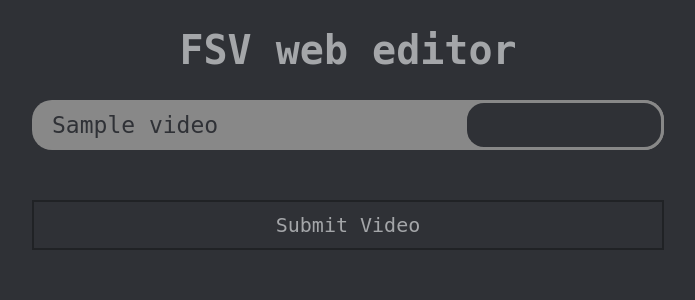
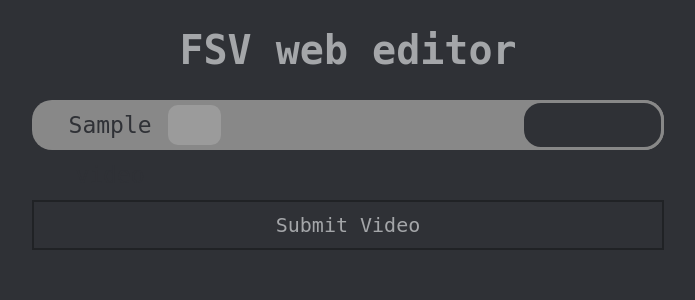
Before and after one commit to VoktexYT/FastShortVideoEditor, a Flask app: template python_code/template/index.html in a window 1280 px wide. Shown: the top 300 px of the page, without its empty margins (292-987 px from the left). Run offline with Flask 2, Linux system fonts and the light colour scheme; the template is opened without the code that fills it: most values are stand-ins (such as "Sample title", 1, 10 or a date in 2020); grey boxes are pictures that could not be loaded.

Commit message:
VERSION FINAL 4.0
* image in box video

(the order version is just the upgrade)

```diff
--- a/python_code/main.py
+++ b/python_code/main.py
@@ -4,14 +4,36 @@ import webbrowser
 import movie
 import random
 import re
+import cv2
+import time
 
 
 def sortVideo(videos: list):
-    b = [re.findall('[0-9]+', el.split('.')[0])[0] for el in videos]
+    video = []
+    for v in videos:
+        if '/' in v:
+            video.append(v.split('/')[-1])
+        else:
+            video.append(v)
+    b = [re.findall('[0-9]+', el.split('.')[0])[0] for el in video]
     result = dict(zip(b, videos))
     b.sort()
     return [result.get(el2) for el2 in b]
 
+
+def pickFistFrame(VIDEO: list):
+    count = 0
+    pwd = "/home/guertinu/CODE/Python/FSV_editor/python_code/static/"
+    for v in VIDEO:
+        vidcap = cv2.VideoCapture(v)
+        if not vidcap.isOpened():
+            print('error dans l ouverture du fichier')
+        elif vidcap.isOpened():
+            print(f'fichier {count} ouvert')
+            success, image = vidcap.read()
+            cv2.imwrite(pwd+"frame%d.jpg" % count, image)
+            url_forTemplate.append(f"frame{count}.jpg")
+        count += 1
 
 if __name__ == '__main__':
     webbrowser.open('http://127.0.0.1:5000/config-project/')
@@ -28,6 +50,8 @@ if __name__ == '__main__':
     VIDEO_NAME = ''
     VIDEO_FPS = ''
 
+    url_forTemplate = []
+
 
     @app.route('/end/')
     def conf3():
@@ -36,6 +60,9 @@ if __name__ == '__main__':
 
     @app.route('/config-video/', methods=['GET', 'POST'])
     def conf2():
+
+        pickFistFrame(sortVideo(all_video_path))
+
         all_color = ['#2a9d8f', '#e9c46a', '#e76f51']
         colors = [all_color[random.randint(0, 2)] for x in range(len(all_video))]
 
@@ -62,15 +89,20 @@ if __name__ == '__main__':
 
                 return redirect('/end')
 
-            return render_template('index.html', all_video=sortVideo(all_video), all_video_path=all_video_path, Error=ERROR, color=colors)
+            return render_template('index.html', all_video=sortVideo(all_video), all_video_path=all_video_path, Error=ERROR, color=colors, urlFor=url_forTemplate)
         else:
-            return render_template('index.html', all_video=sortVideo(all_video), all_video_path=all_video_path, color=colors)
+            return render_template('index.html', all_video=sortVideo(all_video), all_video_path=all_video_path, color=colors, urlFor=url_forTemplate)
 
 
     @app.route('/config-project/', methods=['GET', 'POST'])
     def conf():
+        folder = (r'static/')
+        file = os.listdir(folder)
+        for imageJPG in file:
+            if imageJPG.endswith('.jpg'):
+                os.remove("static/"+imageJPG)
+
         if request.form:
-
             if request.form['projectName'] and '/' in request.form['projectPath'] and request.form['videoName'] and request.form['videoFps']:
                 projectName = str(request.form['projectName'])
 
--- a/python_code/static/script.js
+++ b/python_code/static/script.js
@@ -0,0 +1,3 @@
+function display() {
+	alert('is click !')
+}
--- a/python_code/static/style.css
+++ b/python_code/static/style.css
@@ -150,3 +150,12 @@ body {
 	appearance: textfield;
 	text-align: center;
 }
+
+#imgFrameVideo {
+	width: 70px;
+	height: 40px;
+	margin-top: 5px;
+	margin-right: 300px;
+	border-radius: 10px;
+	opacity: 0.9;
+}
--- a/python_code/template/index.html
+++ b/python_code/template/index.html
@@ -12,9 +12,13 @@
 	<form method="post" class="pageForm">
 		{%for x in range(all_video|length)%}
 
-			<div class="videoBox" style="background-color: {{color[x]}};">
+			<div class="videoBox" style="background-color: {{color[x]}};" onclick="display()">
 
 				<div id="textVideoBox">{{all_video[x]}}</div>
+
+				{% set fileName = "frame{{x}}.jpg"%}
+
+				<img src="../static/{{urlFor[x]}}" id="imgFrameVideo">
 
 				<input type="number" name="{{all_video[x]}}" id="numBox" min="1" max="{{all_video|length}}" value="{{all_video['x']}}{{x+1}}" style="border-color: {{color[x]}};">
 
```
Also changed, not shown: python_code/static/frame0.jpg (added), python_code/static/frame1.jpg (added), python_code/static/frame2.jpg (added), 1 other file.
